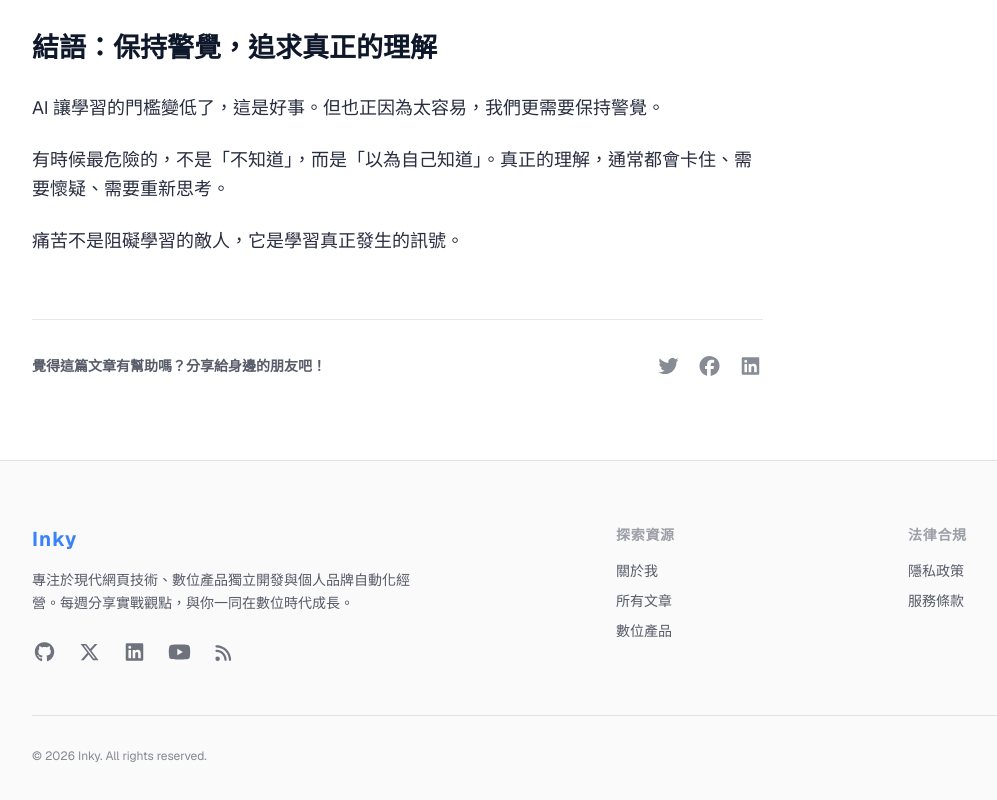
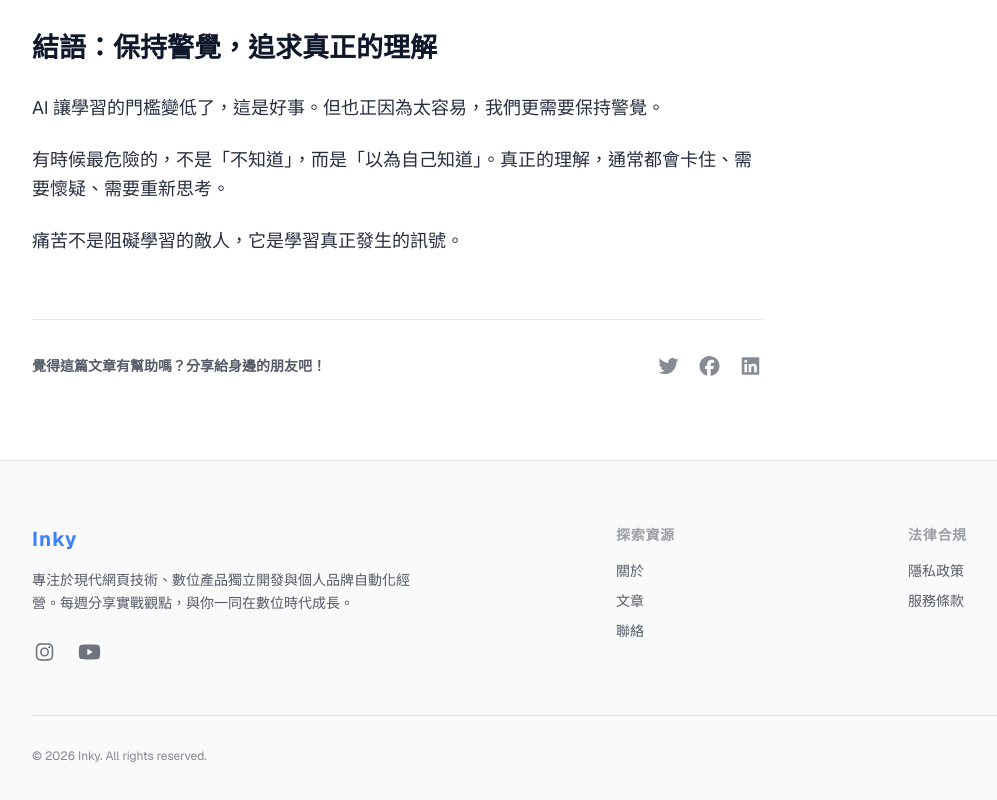
Before and after one commit to InkyChew/i-blog, a Next.js app: page /posts/ai-feynman-learning-method in a window 1280 px wide. Shown: the part 2911-3711 px from the top of the page, without its empty margins (48-1045 px from the left). Built offline with nearby package versions, Linux system fonts and the light colour scheme.

Commit message:
中文導覽目錄

```diff
--- a/src/app/posts/page.tsx
+++ b/src/app/posts/page.tsx
@@ -1,7 +1,4 @@
 import { getSortedPostsData } from "@/src/lib/posts";
-import Link from "next/link";
-import { FontAwesomeIcon } from "@fortawesome/react-fontawesome";
-import { faCalendarDays, faTag, faArrowRight } from "@fortawesome/free-solid-svg-icons";
 import PostCard from "@/src/components/PostCard";
 
 export const metadata = {
--- a/src/components/Footer.tsx
+++ b/src/components/Footer.tsx
@@ -1,16 +1,15 @@
 import Link from "next/link";
 import { site } from "../lib/constants";
 import { FontAwesomeIcon } from "@fortawesome/react-fontawesome";
-import { faRss } from "@fortawesome/free-solid-svg-icons";
-import { faGithub, faXTwitter, faLinkedin, faYoutube } from "@fortawesome/free-brands-svg-icons";
+import { faYoutube, faInstagram } from "@fortawesome/free-brands-svg-icons";
 
 export default function Footer() {
     const currentYear = new Date().getFullYear();
 
     const linksCompany = [
-        { name: "關於我", href: "/about" },
-        { name: "所有文章", href: "/posts" },
-        { name: "數位產品", href: "/#products" },
+        { name: "關於", href: "/about" },
+        { name: "文章", href: "/posts" },
+        { name: "聯絡", href: "/contact" },
     ];
 
     const linksLegal = [
@@ -19,9 +18,7 @@ export default function Footer() {
     ];
 
     const socialLinks = [
-        { icon: <FontAwesomeIcon icon={faGithub} />, href: "https://github.com", label: "GitHub" },
-        { icon: <FontAwesomeIcon icon={faXTwitter} />, href: "https://twitter.com", label: "Twitter" },
-        { icon: <FontAwesomeIcon icon={faLinkedin} />, href: "https://linkedin.com", label: "LinkedIn" },
+        { icon: <FontAwesomeIcon icon={faInstagram} />, href: "https://instagram.com", label: "Instagram" },
         { icon: <FontAwesomeIcon icon={faYoutube} />, href: "https://youtube.com", label: "YouTube" },
     ];
 
@@ -56,9 +53,6 @@ export default function Footer() {
                                     {social.icon}
                                 </a>
                             ))}
-                            <Link href="/rss.xml" className="hover:text-accent transition-colors" aria-label="RSS Feed">
-                                <FontAwesomeIcon icon={faRss} className="text-lg" />
-                            </Link>
                         </div>
                     </div>
 
--- a/src/components/TableOfContents.tsx
+++ b/src/components/TableOfContents.tsx
@@ -80,7 +80,7 @@ export default function TableOfContents() {
                     ?.trim()
                     .toLowerCase()
                     .replace(/\s+/g, "-")
-                    .replace(/[^\w-]/g, "") ||
+                    .replace(/[^\p{L}\p{N}-]/gu, "") ||
                 "heading";
 
             idMap[raw] = (idMap[raw] || 0) + 1;
```
